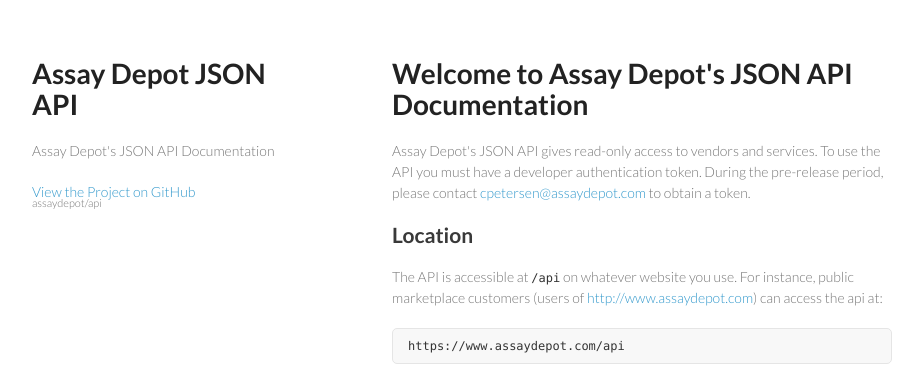
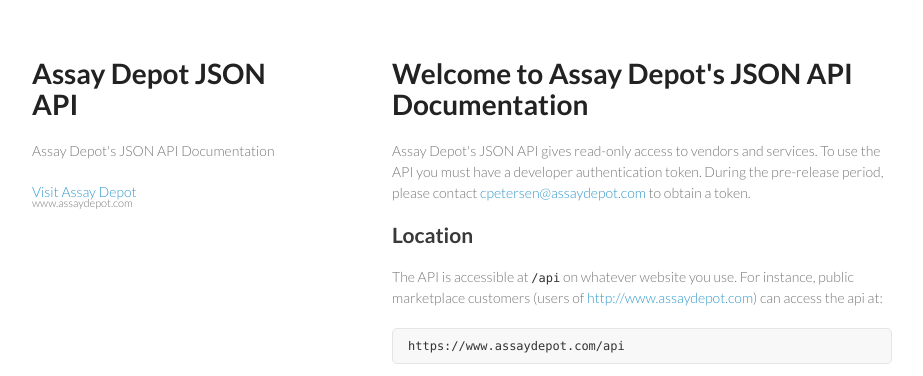
Before and after one commit to assaydepot/api, a Jekyll site: the page built from index.html, in a window 1280 px wide. Shown: the top 376 px of the page, without its empty margins (178-1101 px from the left). Built offline with Jekyll 4.4.1, drawn with Linux system fonts in a browser that asks for light colours; Markdown is read by kramdown in place of the engine named in the settings.

Commit message:
Changed the layout slightly

```diff
--- a/_layouts/default.html
+++ b/_layouts/default.html
@@ -18,7 +18,7 @@
         <h1>Assay Depot JSON API</h1>
         <p>Assay Depot's JSON API Documentation</p>
 
-        <p class="view"><a href="https://github.com/assaydepot/api">View the Project on GitHub <small>assaydepot/api</small></a></p>
+        <p class="view"><a href="https://www.assaydepot.com">Visit Assay Depot <small>www.assaydepot.com</small></a></p>
 
       </header>
       <section>
```
